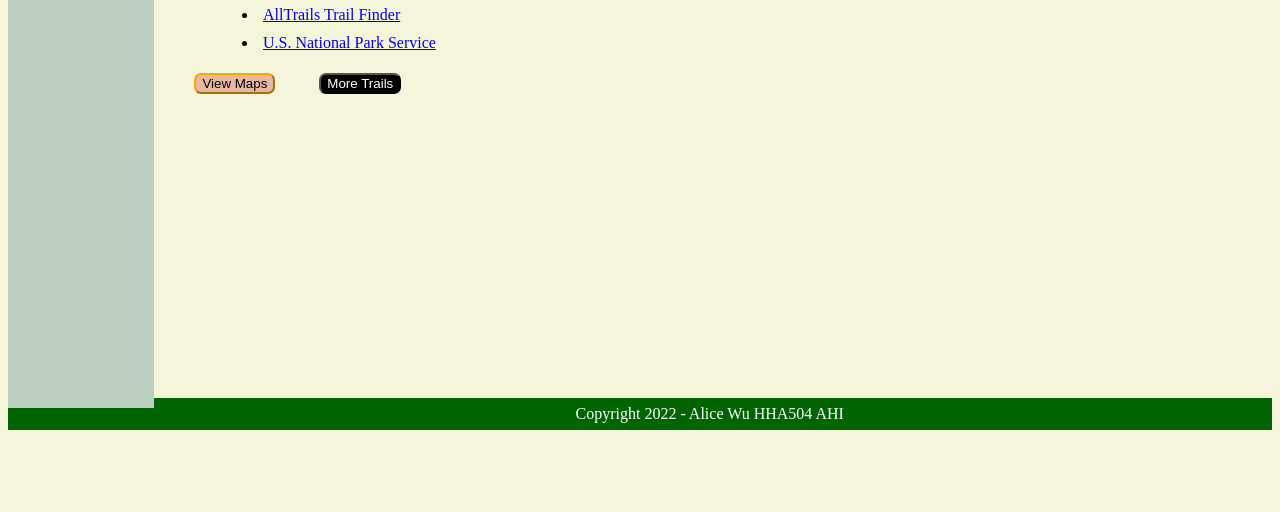
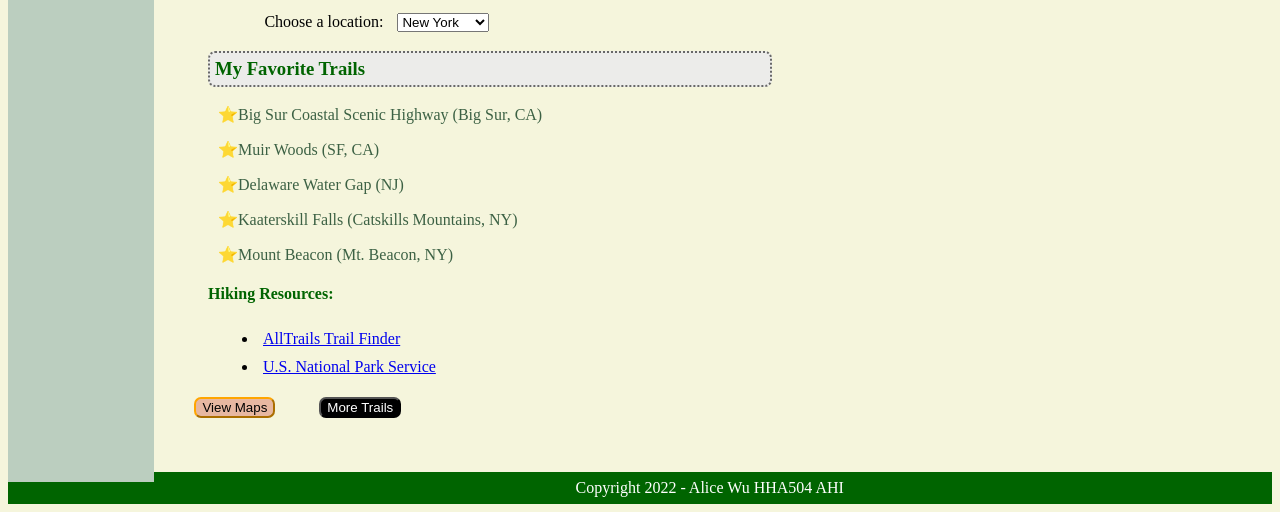
Before and after one commit to alicewu1/flask-html, a Flask app: page /styled_layout in a window 1280 px wide. Shown: the part 482-994 px from the top of the page. Before the commit the page ends 912 px from the top, so only its background shows below. Run offline with Flask 2, Linux system fonts and the light colour scheme.

Commit message:
Updates 4

```diff
--- a/static/styles2.css
+++ b/static/styles2.css
@@ -28,7 +28,7 @@ h3 {
     background-color: rgba(235, 235, 235, 0.897);
     color: darkgreen;
     margin-left: 200px;
-    margin-right: 400px;
+    margin-right: 500px;
     padding: 5px;
     border:2px;
     border-color: rgb(104, 104, 104);
@@ -60,6 +60,7 @@ button {
 
 img {
     margin: 10px;
+    padding: 30px:
     float: right;
 }
 
@@ -68,7 +69,7 @@ img {
 nav {
     float: left;
     width: 10%;
-    height: 790px; /* only for demonstration, should be removed */
+    height: 864px; /* only for demonstration, should be removed */
     background: rgb(187, 206, 191);
     padding: 10px;
     }
@@ -98,6 +99,6 @@ li{
 }
 
 h5{
-    padding: 130px;
+    padding: 5px;
 
 }
```
Also changed, not shown: my-page.PNG (added).
